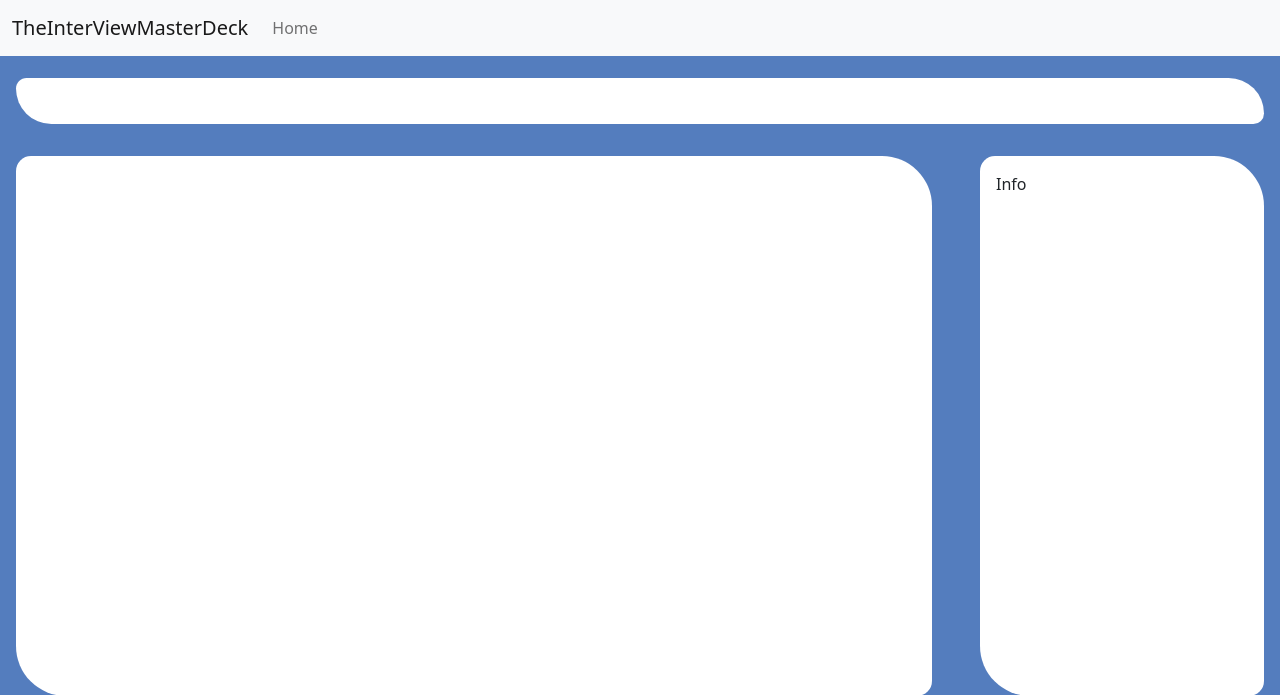
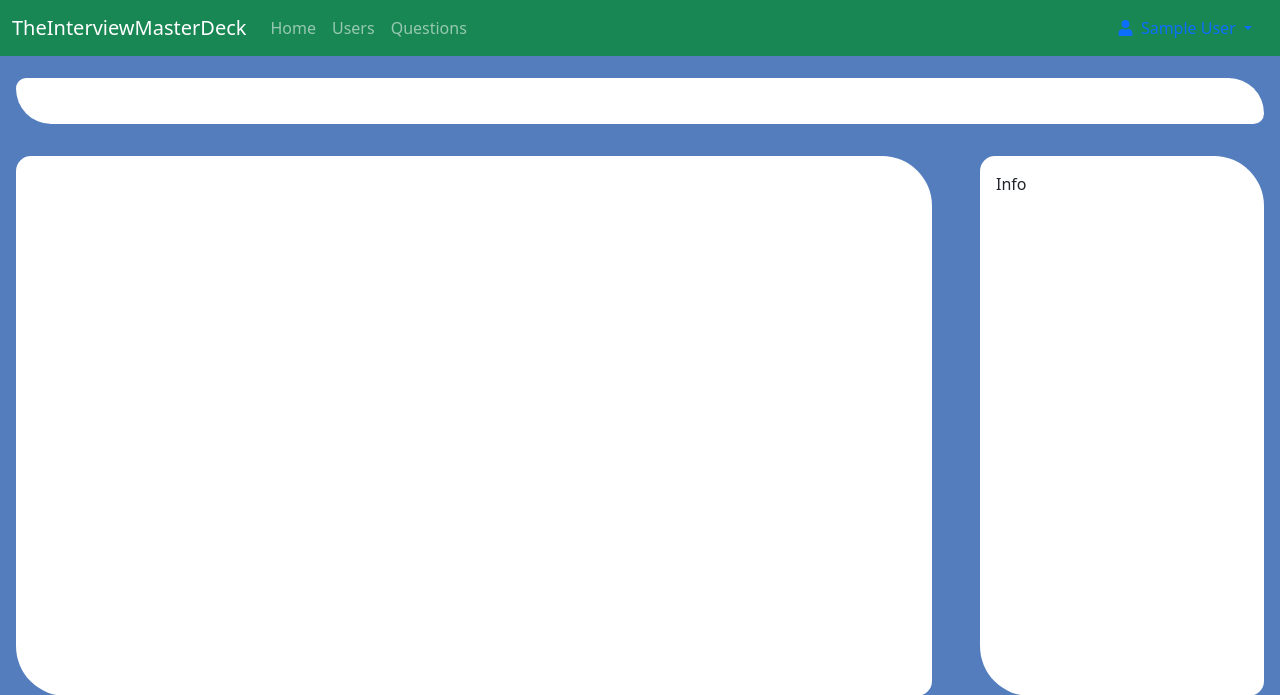
Before and after one commit to Code-Institute-Submissions/patrickpulfer-code_insitute_m3_OctResub, a Flask app: page /admin in a window 1280 px wide. Shown: the top 695 px of the page. Run offline with Flask 2, Linux system fonts and the light colour scheme; the visitor is signed in with stand-in values (Sample User, id 1); parts of the project's set-up code (start-up, migrations or seed data) failed here and were passed over.

Commit message:
Feature: Logout functionality + initial styling
Added logout functionality for admins. Also started working on styling the admin interface

```diff
--- a/app.py
+++ b/app.py
@@ -73,24 +73,17 @@ def admin():
     if request.method == "POST" and session.get('logged_in') == None:
         existing_user = mongo_collection.find_one(
             {"email": request.form.get("email").lower()})
-    #    print(request.form.get("email").lower())
-     #   print('###Existing User: ', existing_user)
-    #    flash("Welcome back, " + existing_user["name"])
-    #    print(existing_user["name"])
 
         if existing_user:
             # ensure hashed password matches user input
             if check_password_hash(
                     existing_user["password"], request.form.get("password")):
                 logging.info('Admin Login attempt successful')
+                flash("Welcome, {}".format(existing_user["name"]))
                 session["admin"] = existing_user["name"]
                 session["email"] = existing_user["email"]
+                session["logged_in"] = True
 
-                # Debug
-                print('Existing User: ', existing_user["name"])
-                print('Existing Email: ', existing_user["email"])
-                flash("Welcome back, ", existing_user["name"])
-                session["logged_in"] = True
             else:
                 # password does not match
                 logging.warning(
@@ -103,8 +96,16 @@ def admin():
             flash("Incorrect Email and/or Password")
             logging.warning('Admin Login attempt failed with incorrect email')
             return redirect(url_for("admin"))
-    print('Session', session.get('logged_in'))
-    return render_template("admin.html", admin_logged=session.get('logged_in'))
+
+    return render_template("admin.html", admin_logged=session.get('logged_in'), admin_session=session)
+
+
+@app.route("/admin_logout")
+def logout():
+    # remove user from session cookie
+    flash("You have been logged out")
+    session.pop("logged_in")
+    return redirect(url_for("admin"))
 
 
 if __name__ == "__main__":
--- a/templates/base-admin.html
+++ b/templates/base-admin.html
@@ -15,26 +15,42 @@
 
 <body class="base-grid">
     <header class="grid-header">
-        <nav class="navbar navbar-expand-lg navbar-light bg-light">
+        <nav class="navbar navbar-expand-lg navbar-dark bg-success">
             <div class="container-fluid">
-                <a class="navbar-brand" href="#">TheInterViewMasterDeck</a>
+                <a class="navbar-brand" href="#">TheInterviewMasterDeck</a>
                 <button class="navbar-toggler" type="button" data-bs-toggle="collapse" data-bs-target="#navbar"
                     aria-controls="navbar" aria-expanded="false" aria-label="Toggle navigation">
                     <span class="navbar-toggler-icon"></span>
                 </button>
                 <div class="collapse navbar-collapse" id="navbar">
+                    {% if admin_logged == True %}
                     <ul class="navbar-nav me-auto mb-2 mb-lg-0">
                         <li class="nav-item">
-                            <a class="nav-link" aria-current="page" href="#">Home</a>
+                            <a class="nav-link" href="#">Home</a>
+                        </li>
+                        <li class="nav-item">
+                            <a class="nav-link" href="#">Users</a>
+                        </li>
+                        <li class="nav-item">
+                            <a class="nav-link" href="#">Questions</a>
                         </li>
                     </ul>
-                    <div class="d-flex">
+                    <div class="mr-auto">
+                        <a class="nav-link dropdown-toggle" href="#" id="navbarDropdown" role="button"
+                            data-bs-toggle="dropdown" aria-expanded="false">
+                            <i class="fas fa-user"></i>
+                            &nbsp;{{ admin_session["admin"] }}
+                        </a>
+                        <ul class="dropdown-menu dropdown-menu-end" aria-labelledby="navbarDropdown">
+                            <li><a class="dropdown-item" href="./admin_logout">Logout</a></li>
+                        </ul>
+                        </li>
                     </div>
+                    {% endif %}
                 </div>
             </div>
         </nav>
     </header>
-
 
 
     <section class="grid-flash">
```
